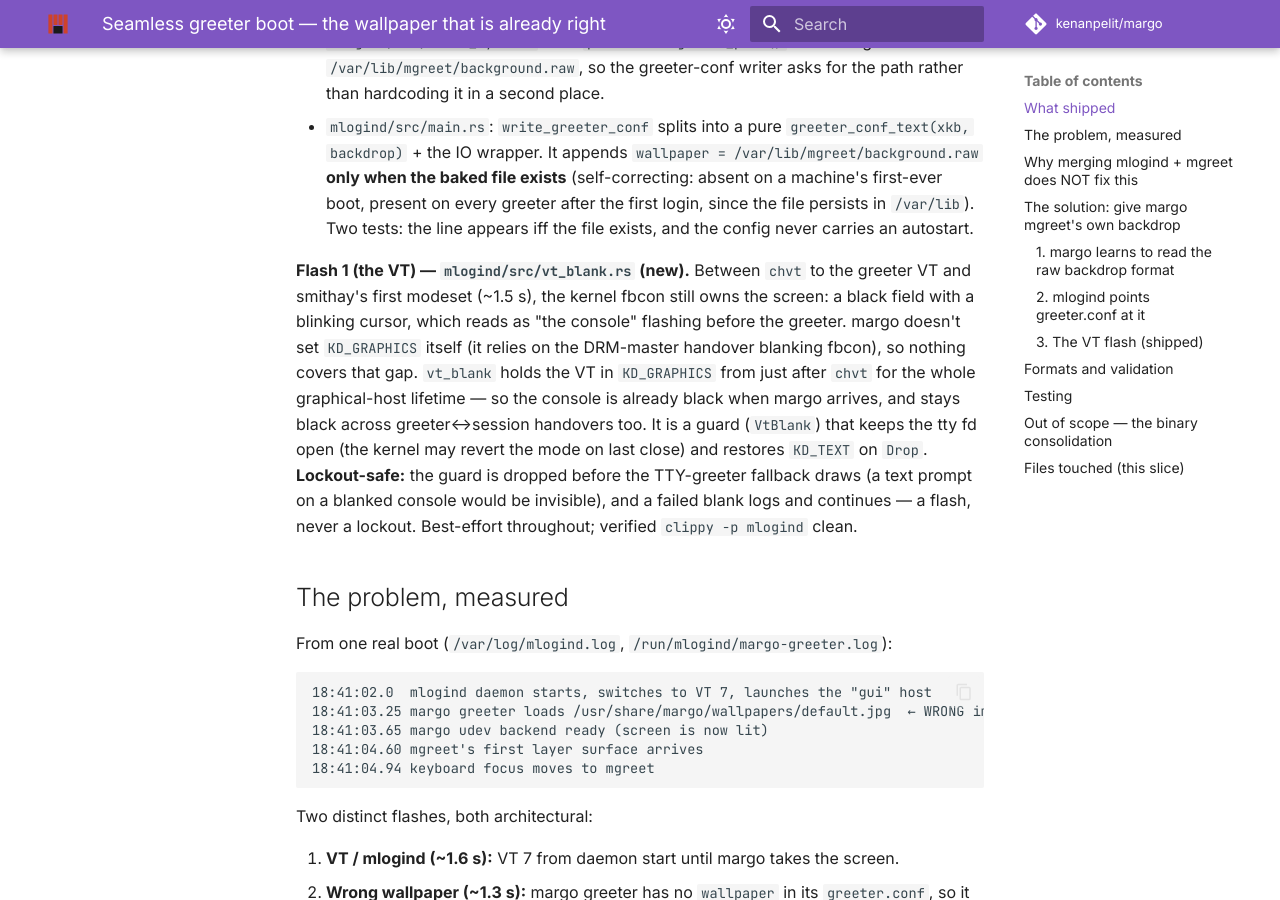
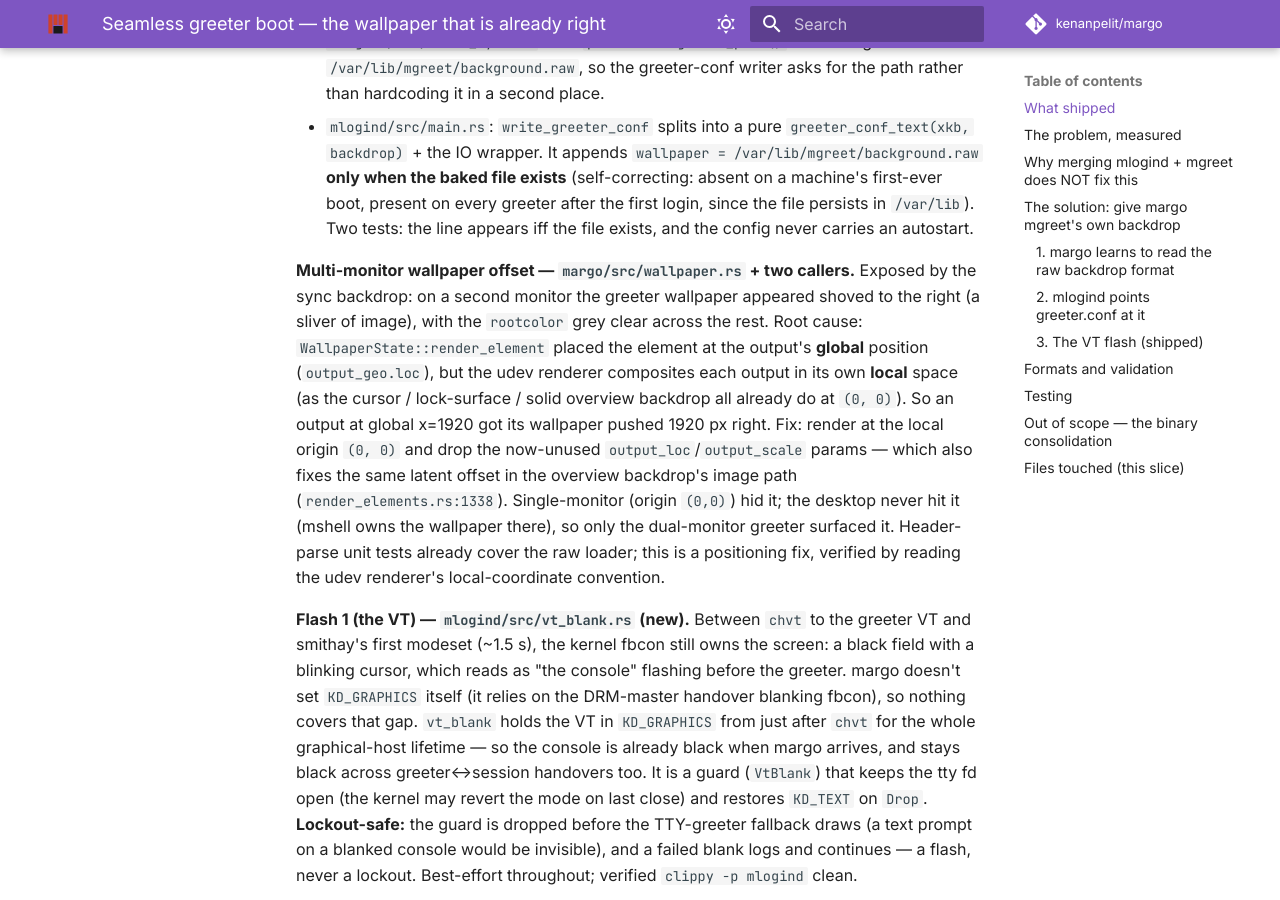
Before and after one commit to kenanpelit/margo, an MkDocs documentation site: the page built from docs/superpowers/specs/2026-07-10-greeter-seamless-boot-design.md, in a window 1280 px wide and 900 px high, scrolled down 646 px. Built offline with MkDocs 1.6.1 and Material for MkDocs 9.7.7, drawn with Linux system fonts in a browser that asks for light colours; comment, search, counter and statistics services are not loaded.

Commit message:
fix(wallpaper): render at output-local origin so it fills every monitor, not just the primary
The greeter's synced backdrop revealed a latent multi-monitor bug: on a
second monitor the wallpaper was shoved to the right (a sliver of image),
grey `rootcolor` across the rest. `WallpaperState::render_element` placed
the element at the output's GLOBAL position (`output_geo.loc`, e.g.
(1920, 0) for a monitor to the right of the primary), but the udev renderer
composites each output in its own LOCAL coordinate space — as the cursor,
the lock surface, and the solid overview backdrop already do at (0, 0). So
the wallpaper got pushed right by the output's global x.

Render at the local origin (0, 0) and drop the now-unused
`output_loc`/`output_scale` params. This also fixes the identical latent
offset in the overview backdrop's image path (render_elements.rs). The
element's size stays logical, so smithay still applies the output scale.

A single monitor (origin (0,0)) hid it; the desktop never hit it (mshell
owns the wallpaper there) — only the dual-monitor greeter surfaced it, made
obvious by background.raw being a small 960px image (~1/3 of a 2560px
screen). Diagnosed from the greeter log (wallpaper 960x600, DP-3 at global
(1920,0)) + the renderer's local-coordinate convention.

Co-Authored-By: Claude Opus 4.8 <noreply@anthropic.com>

```diff
--- a/docs/superpowers/specs/2026-07-10-greeter-seamless-boot-design.md
+++ b/docs/superpowers/specs/2026-07-10-greeter-seamless-boot-design.md
@@ -26,6 +26,21 @@ scope for this slice** — see the closing section.
   every greeter after the first login, since the file persists in `/var/lib`).
   Two tests: the line appears iff the file exists, and the config never carries
   an autostart.
+
+**Multi-monitor wallpaper offset — `margo/src/wallpaper.rs` + two callers.**
+Exposed by the sync backdrop: on a second monitor the greeter wallpaper appeared
+shoved to the right (a sliver of image), with the `rootcolor` grey clear across
+the rest. Root cause: `WallpaperState::render_element` placed the element at the
+output's **global** position (`output_geo.loc`), but the udev renderer composites
+each output in its own **local** space (as the cursor / lock-surface / solid
+overview backdrop all already do at `(0, 0)`). So an output at global x=1920 got
+its wallpaper pushed 1920 px right. Fix: render at the local origin `(0, 0)` and
+drop the now-unused `output_loc`/`output_scale` params — which also fixes the same
+latent offset in the overview backdrop's image path (`render_elements.rs:1338`).
+Single-monitor (origin `(0,0)`) hid it; the desktop never hit it (mshell owns the
+wallpaper there), so only the dual-monitor greeter surfaced it. Header-parse unit
+tests already cover the raw loader; this is a positioning fix, verified by reading
+the udev renderer's local-coordinate convention.
 
 **Flash 1 (the VT) — `mlogind/src/vt_blank.rs` (new).** Between `chvt` to the
 greeter VT and smithay's first modeset (~1.5 s), the kernel fbcon still owns the
```
Also changed, not shown: 3 other files.
